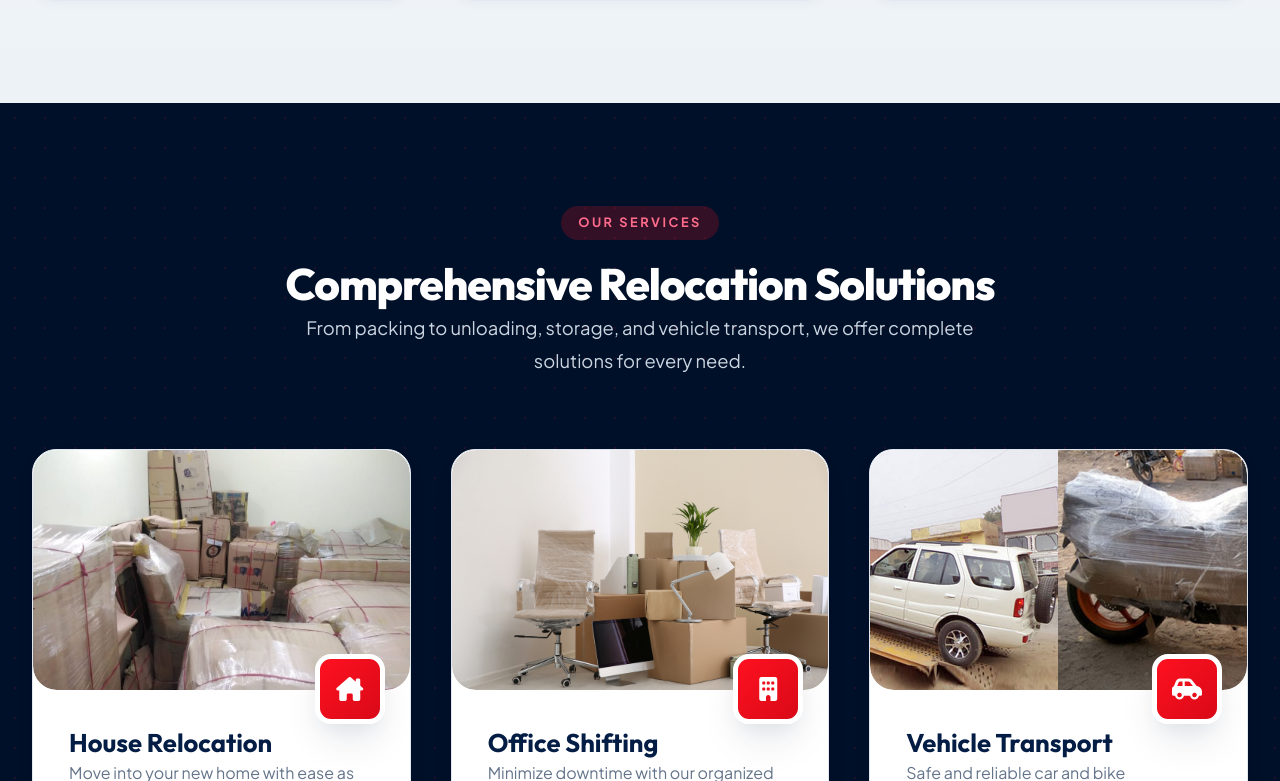
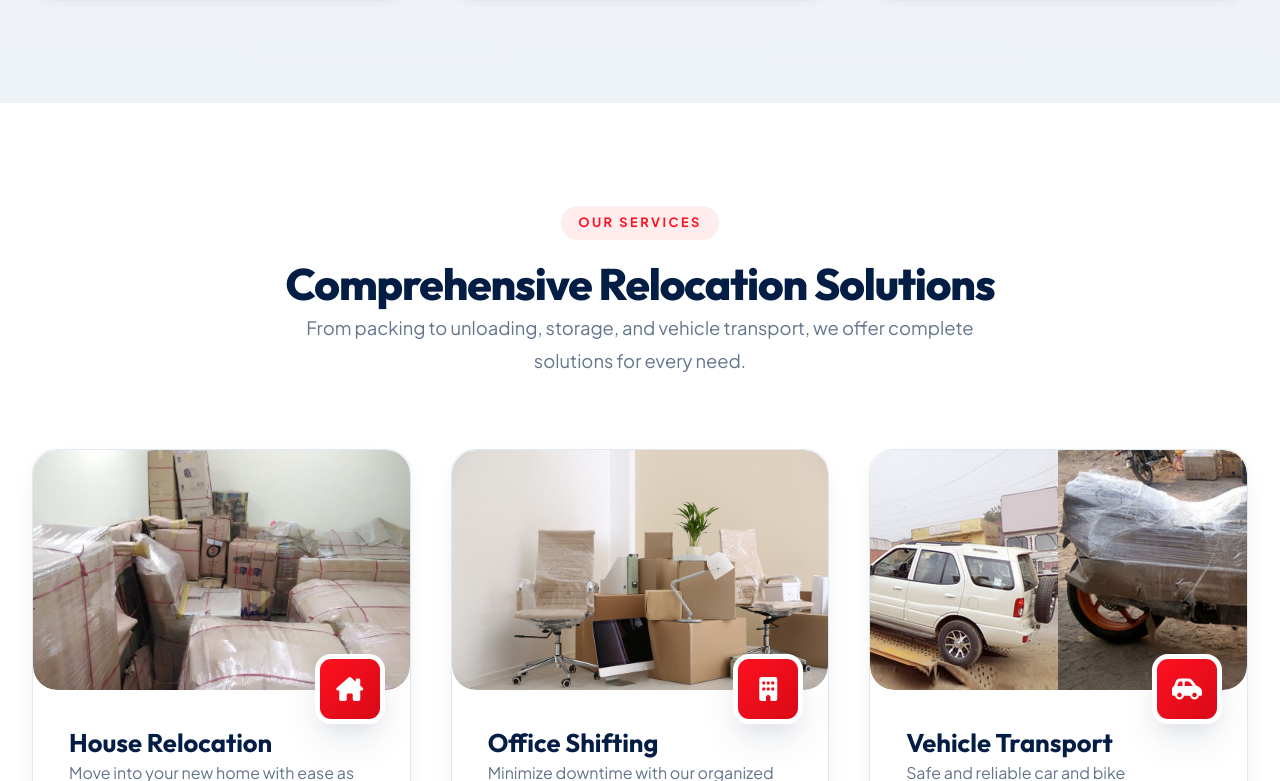
Before and after one commit to CybertizeYogesh/new-website-, a Next.js app: page / in a window 1280 px wide. Shown: the part 1679-2460 px from the top of the page. Built offline with nearby package versions, Linux system fonts and the light colour scheme.

Commit message:
Set Our Services section background to pure crisp white on home page

```diff
--- a/src/app/page.tsx
+++ b/src/app/page.tsx
@@ -80,15 +80,15 @@ export default function HomePage() {
         </div>
       </section>
 
-      {/* 3. Services Section - Dark Grid Pattern */}
-      <section className="services section bg-dark-grid" id="services">
+      {/* 3. Services Section - Clean White Background */}
+      <section className="services section" id="services" style={{ backgroundColor: '#ffffff' }}>
         <div className="container">
           <div className="section-header text-center">
-            <span className="sub-title" style={{ background: 'rgba(254, 17, 32, 0.2)', color: '#ff6b8b' }}>Our Services</span>
+            <span className="sub-title">Our Services</span>
             <TextAnime>
-              <h2 style={{ color: '#ffffff' }}>Comprehensive Relocation Solutions</h2>
+              <h2>Comprehensive Relocation Solutions</h2>
             </TextAnime>
-            <p style={{ color: '#cbd5e1' }}>From packing to unloading, storage, and vehicle transport, we offer complete solutions for every need.</p>
+            <p>From packing to unloading, storage, and vehicle transport, we offer complete solutions for every need.</p>
           </div>
 
           <div className="services-grid">
```
